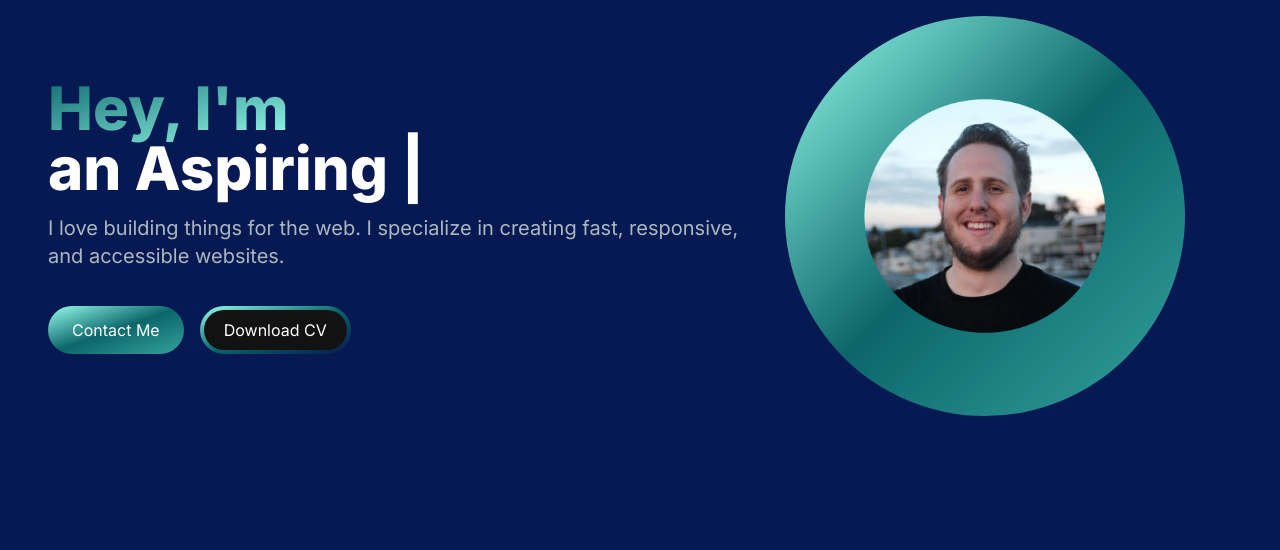
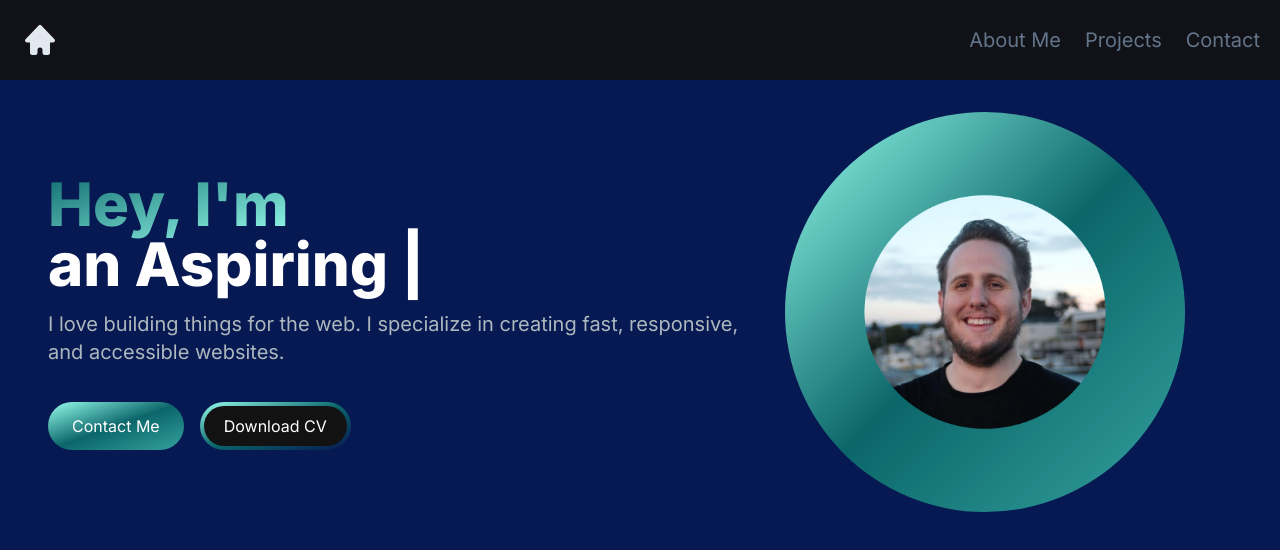
Before and after one commit to aellis815/portfolio-website, a Next.js app: page / in a window 1280 px wide. Shown: the top 550 px of the page. Built offline with nearby package versions, Linux system fonts and the light colour scheme.

Commit message:
added Navbar w/ styling and a toggle mobile menu

```diff
--- a/package.json
+++ b/package.json
@@ -9,6 +9,7 @@
     "lint": "next lint"
   },
   "dependencies": {
+    "@heroicons/react": "^2.1.3",
     "next": "14.1.4",
     "react": "^18",
     "react-dom": "^18",
--- a/src/app/component/NavBar.tsx
+++ b/src/app/component/NavBar.tsx
@@ -0,0 +1,59 @@
+"use client";
+import React from 'react';
+import Link from 'next/link';
+import NavLink from './NavLink';
+import { useState } from 'react';
+//list of icon names via @heroicons/react
+import { Bars2Icon, XCircleIcon, HomeIcon} from '@heroicons/react/16/solid';
+
+//navLinks can be edited/updtated with new paths in the future if needed
+const navLinks = [
+    { path: '/aboutme', title: 'About Me' },
+    { path: '/projects', title: 'Projects' },
+    { path: '/contact', title: 'Contact' },
+]
+
+//NavBar component NavLinks
+//for styling of NavLinks themselves - see NavLink.tsx
+//for styling of NavLinks structure -> see
+export default function NavBar() {
+    const [navbarOpen, setNavbarOpen] = useState(false);
+
+    return (
+        <nav className="fixed top-0 left-0 right-0 z-10 bg-[#121212] bg-opacity-90">
+            <div id="NavBar Container" className="flex flex-wrap items-center justify-between mx-auto p-5 ">
+                <Link id="TL HomeBtn Container" href={"/"} className="text-lg md:text-5xl text-white font-bold">
+                    <HomeIcon id="home button" className="h-10 w-10 text-slate-200"/>
+                </Link>
+                <div id="mobile menu : D" className="block md:hidden">
+                    {//toggle button for mobile menu
+                        !navbarOpen ? (
+                            <button
+                                onClick={() => setNavbarOpen(true)}
+                                className="flex items-center px-3 py-2 border rounded border-slate-200 text-slate-200 hover:text-white">
+                                <Bars2Icon className="h-5 w-5" />
+                            </button>
+                        ) : (
+                            <button
+                                onClick={() => setNavbarOpen(false)}
+                                className="flex items-center px-3 py-2 border rounded border-slate-200 text-slate-200 hover:text-white">
+                                <XCircleIcon className="h-5 w-5" />
+                            </button>
+                        )
+                    }
+                </div>
+                <div id="NavLinks Container" className="menu hidden md:block md:w-auto">
+                    <ul id="NavLinks mapping" className="flex p-4 md:p-0 md:flex-row md:space-x-6">
+                        {/* mapping navLinks array for navbar */}
+                        {
+                            navLinks.map((link, index) => (
+                                <li key={index}>
+                                    <NavLink href={link.path} title={link.title} />
+                                </li>
+                            ))}
+                    </ul>
+                </div>
+            </div>
+        </nav>
+    );
+}
--- /dev/null
+++ b/src/app/component/NavLink.tsx
@@ -0,0 +1,21 @@
+import React from 'react'
+import Link from 'next/link'
+import { FC } from 'react'
+
+interface NavLinkProps {
+    href: string
+    title: string
+}
+
+const NavLink: FC<NavLinkProps> = ({ href, title }) => {
+    return (
+        <Link
+            href={href}
+            className="block py-2 pl-3 pr-4 text-slate-500 sm:text-xl rounded md:p-0 hover:text-white">
+                {title}
+
+        </Link>
+    );
+};
+
+export default NavLink;
--- a/src/app/page.tsx
+++ b/src/app/page.tsx
@@ -1,10 +1,12 @@
 import Image from "next/image";
 import HeroArea from "./component/HeroArea";
+import NavBar from "./component/NavBar";
 
 export default function Home() {
   return (
     <main className="flex min-h-screen flex-col bg-[#071952]">
-      <div className="container mx-auto py-4 px-12">
+      <NavBar />
+      <div className="container mt-24 mx-auto py-4 px-12">
         <HeroArea />
       </div>
     </main>
```
Also changed, not shown: 1 other file (tests, documents, lock files or other folders).
